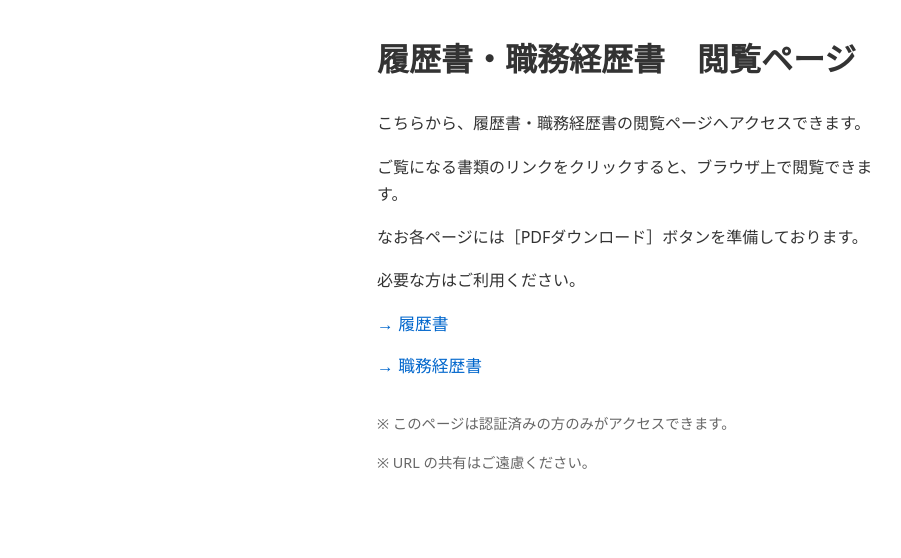
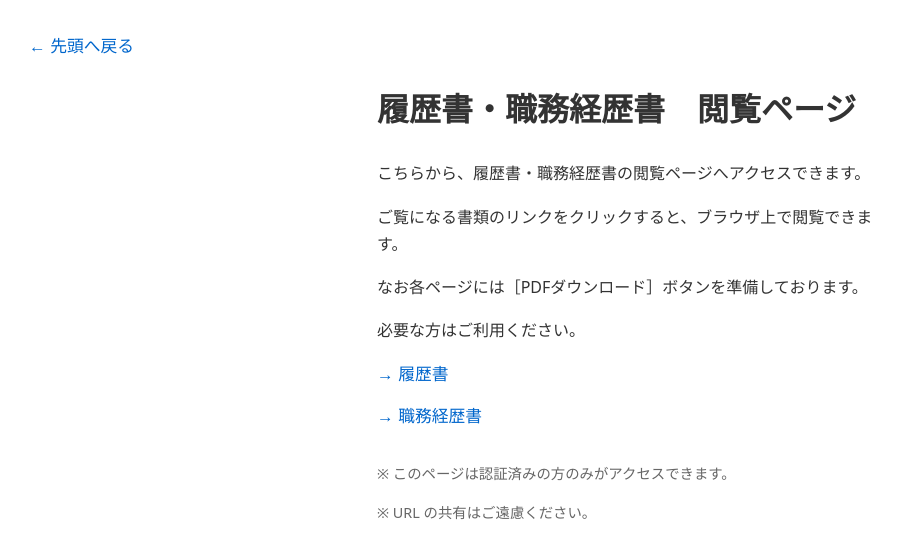
Before and after one commit to fujigy/fujigy.github.io, a plain HTML site: page prof-hub.html in a window 1280 px wide. Shown: the whole page, without its empty margins (3-904 px from the left). Drawn offline with Linux system fonts and the light colour scheme.

Commit message:
Update prof-hub.html

```diff
--- a/prof-hub.html
+++ b/prof-hub.html
@@ -36,6 +36,14 @@
     </style>
 </head>
 <body>
+        <p>
+            <a
+                href="https://fujigy.github.io/"
+                style="color: #0066cc; text-decoration: none"
+            >
+                ← 先頭へ戻る
+            </a>
+        </p>
     <div class="container">
         <h1>履歴書・職務経歴書　閲覧ページ</h1>
 
```
